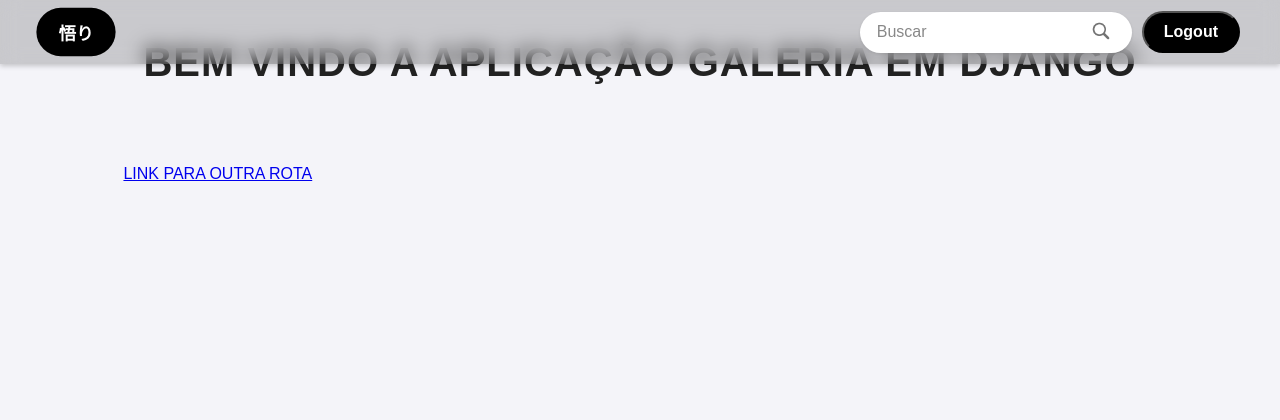
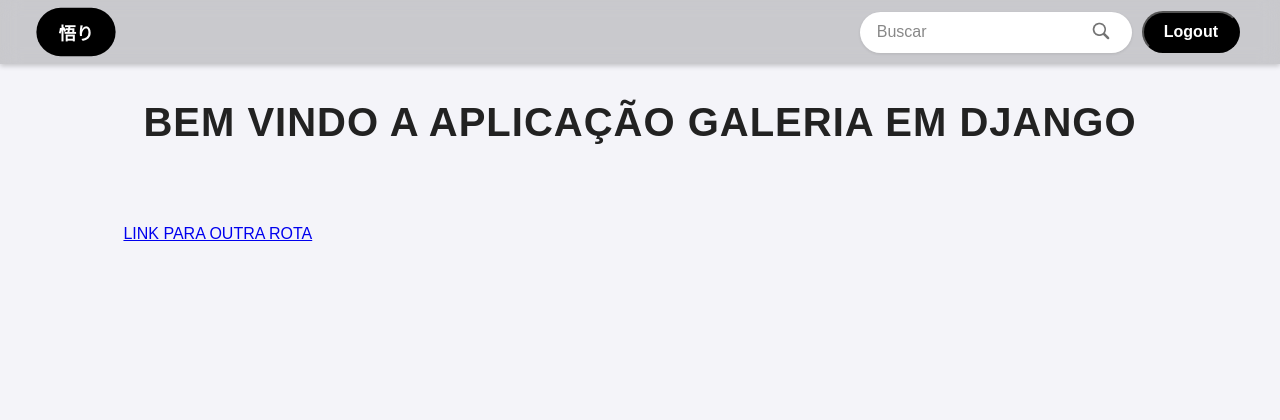
Before and after one commit to Kgsnechio/estudio_app, a Django app: page / in a window 1280 px wide. Shown: the top 420 px of the page. Run offline with Django 5.2, Linux system fonts and the light colour scheme; the visitor is signed in with stand-in values (Sample User, id 1); data that the repository does not hold is empty.

Commit message:
espacamento header

```diff
--- a/setup/static/styles/style.css
+++ b/setup/static/styles/style.css
@@ -172,7 +172,10 @@ body {
 
 }
 
-
+/* Espaço do header */
+.espaco-header {
+  margin-top: 100px !important;
+}
 
 /* Container geral das mensagens */
 .messages {
--- a/templates/galeria/artigo.html
+++ b/templates/galeria/artigo.html
@@ -4,7 +4,7 @@
     <link rel="stylesheet" href="{% static 'styles/galeria/artigo/body.css' %}">
 {% endblock head %}
 {% block content %}
-    <div class="titulo-artigo">
+    <div class="titulo-artigo espaco-header">
         <h1>{{ artigo.titulo }}</h1>
         <a href="{% url 'index' %}" class="back-link">← Voltar à Home</a>
     </div>
--- a/templates/galeria/buscar.html
+++ b/templates/galeria/buscar.html
@@ -5,7 +5,7 @@
     <link rel="stylesheet" href="{% static 'styles/galeria/index/body.css' %}">
 {% endblock head %}
 {% block content %}
-    <ul>
+    <ul class="espaco-header">
         {% if cards %}
             {% for card in cards %}
                 <li class="card">
--- a/templates/galeria/index.html
+++ b/templates/galeria/index.html
@@ -5,7 +5,7 @@
     <link rel="stylesheet" href="{% static 'styles/galeria/index/body.css' %}">
 {% endblock head %}
 {% block content %}
-    <h1>Bem vindo a aplicação galeria em Django</h1>
+    <h1 class="espaco-header">Bem vindo a aplicação galeria em Django</h1>
     <ul>
         {% if cards %}
             {% for card in cards %}
--- a/templates/galeria/outro.html
+++ b/templates/galeria/outro.html
@@ -1,9 +1,8 @@
 {% extends 'base/base.html' %}
 {% load static %}
 {% block content %}
-        <p>
+        <p class="espaco-header">
             ESSE JA É A PAGINA OUTRO!
         </p>
         <a href="{% url 'index' %}">VOLTAR PARA O INICIO</a>
-    </body>
 {% endblock content %}
```
